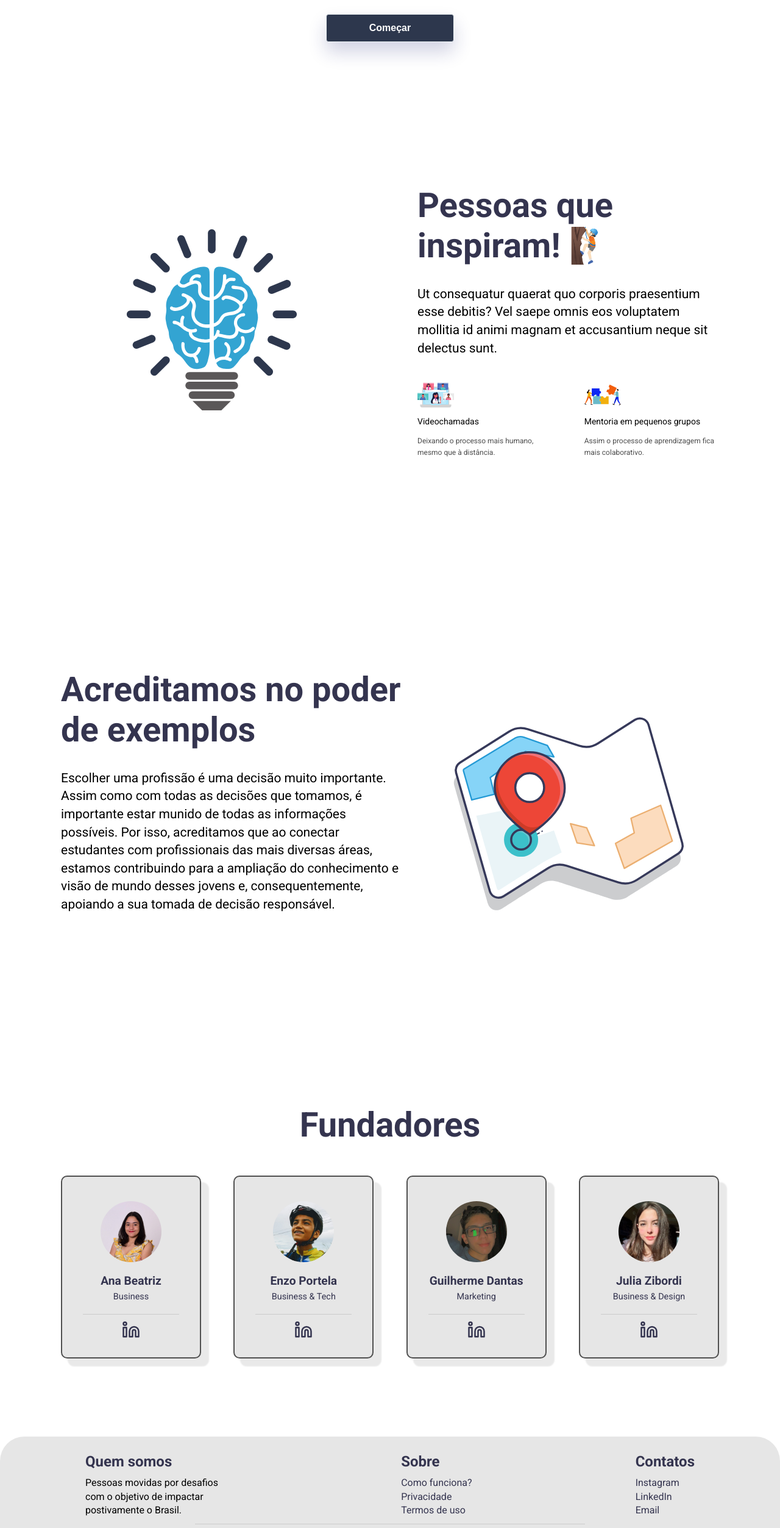
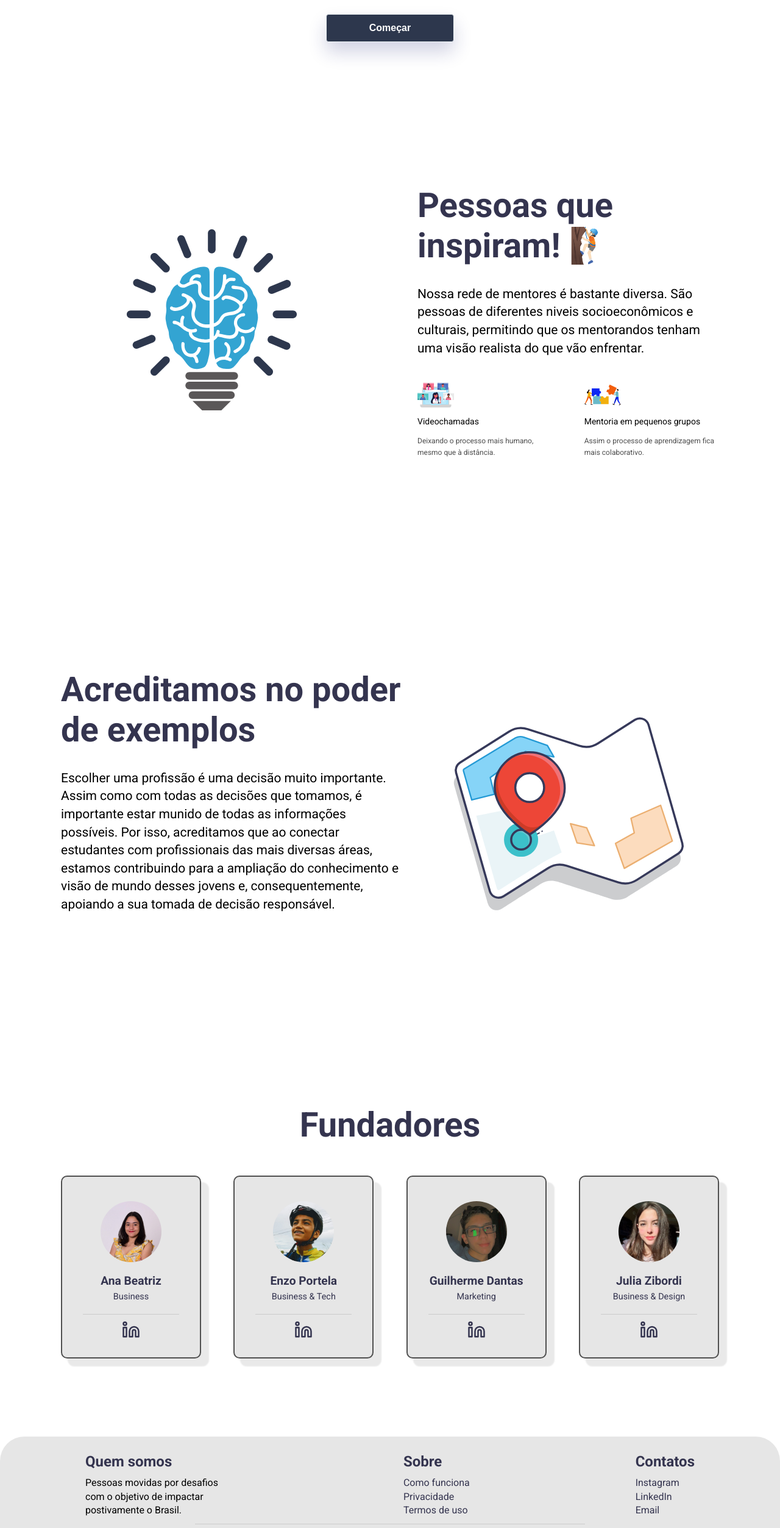
Before and after one commit to InspiraMe-io/inspirame.landingpage, a Next.js app: page / in a window 1280 px wide. Shown: the part 1314-3820 px from the top of the page at 61% size. Built offline with nearby package versions, Linux system fonts and the light colour scheme.

Commit message:
fix modal bug and improve some texts

```diff
--- a/src/components/Footer.tsx
+++ b/src/components/Footer.tsx
@@ -23,7 +23,7 @@ export default function Footer() {
         <div className={styles.card}>
           <h1>Sobre</h1>
           <p>
-            <a href="#">Como funciona?</a>
+            <a href="#">Como funciona</a>
             <a href="#">Privacidade</a>
             <a href="#">Termos de uso</a>
           </p>
--- a/src/content/AboutContent.json
+++ b/src/content/AboutContent.json
@@ -1,6 +1,6 @@
 {
   "title": "Pessoas que inspiram! 🧗🏻",
-  "text": "Ut consequatur quaerat quo corporis praesentium esse debitis? Vel saepe omnis eos voluptatem mollitia id animi magnam et accusantium neque sit delectus sunt.",
+  "text": "Nossa rede de mentores é bastante diversa. São pessoas de diferentes niveis socioeconômicos e culturais, permitindo que os mentorandos tenham uma visão realista do que vão enfrentar.",
   "section": [
     {
       "title": "Videochamadas",
```
Also changed, not shown: src/components/Modal.tsx (deleted, +0 -17 lines).
